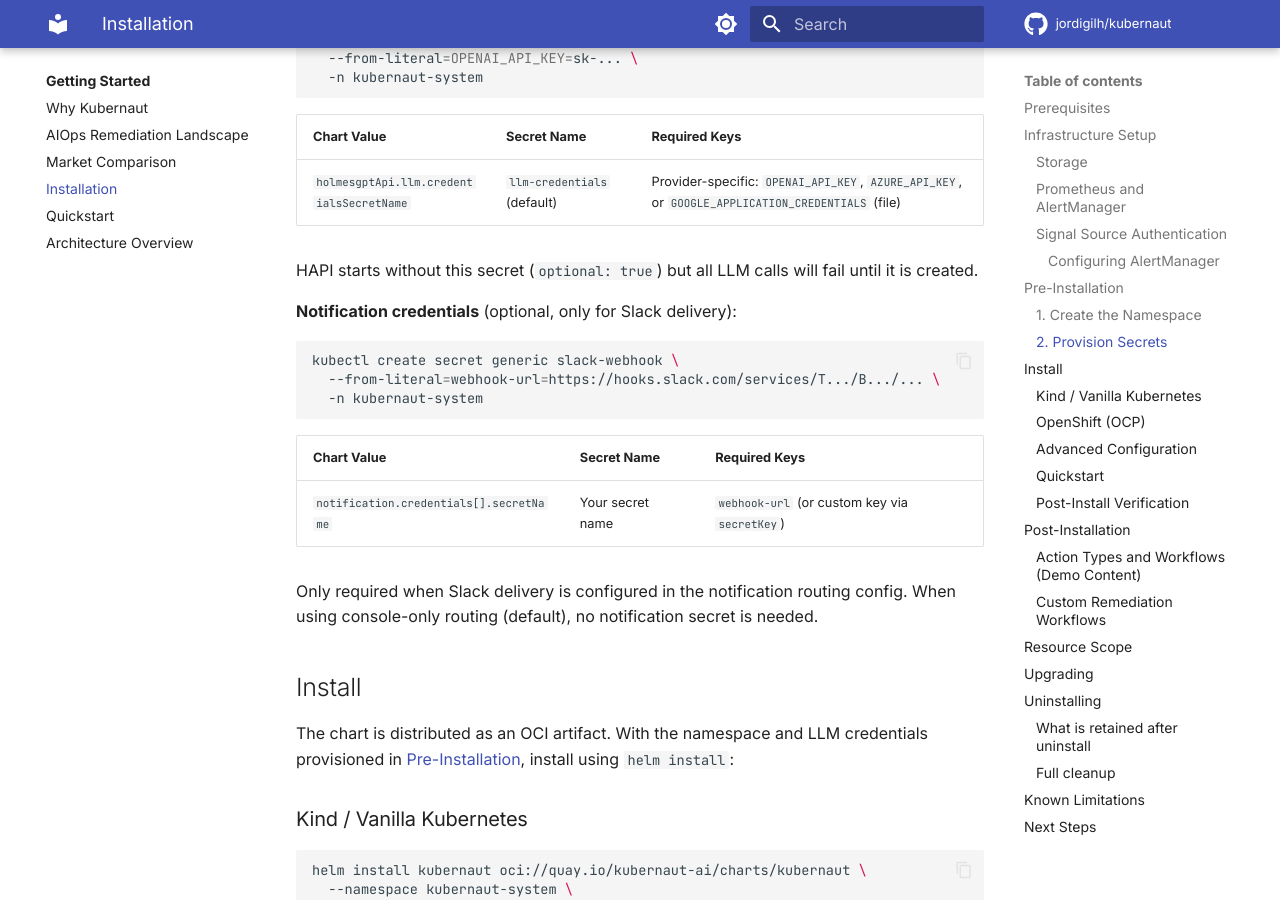
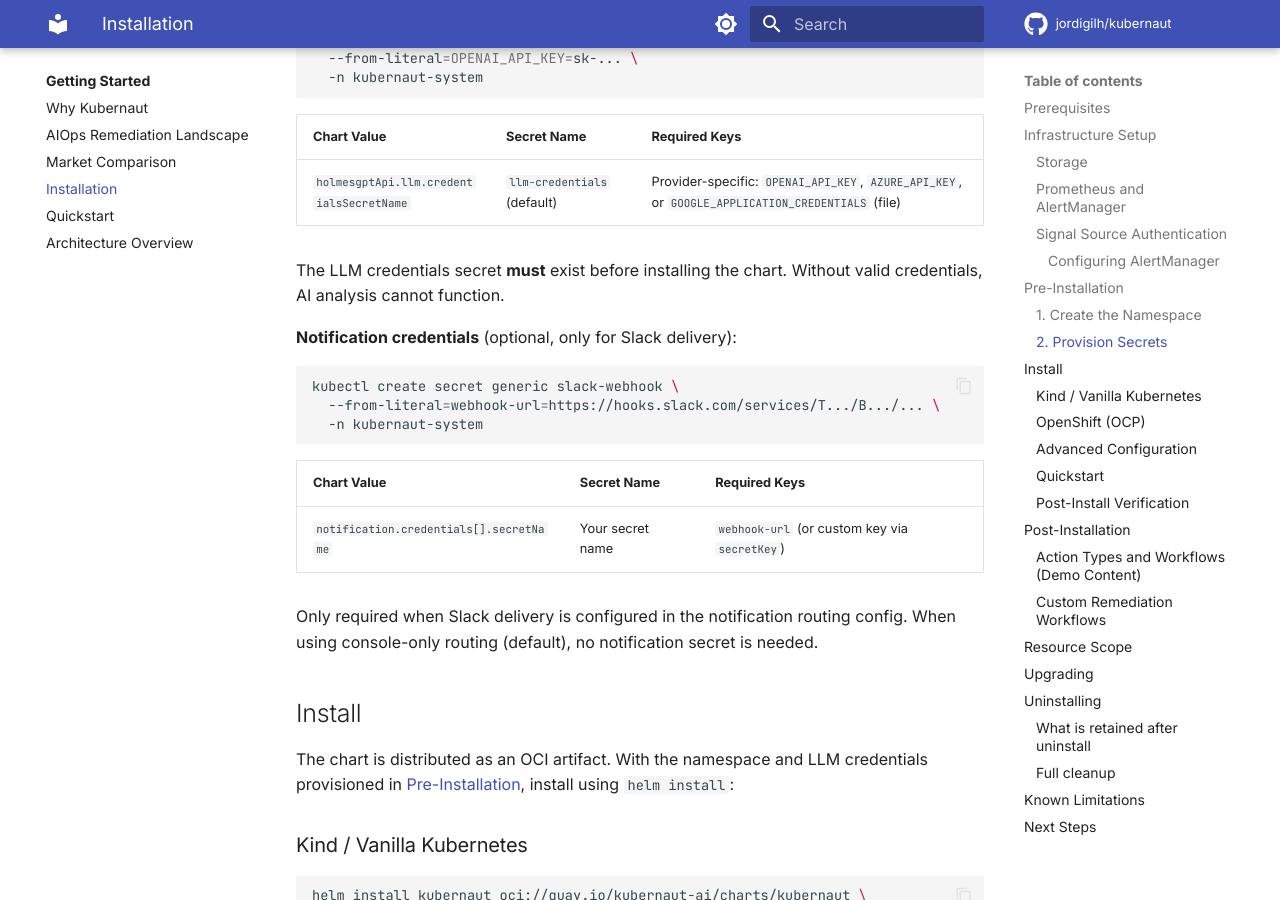
Before and after one commit to jordigilh/kubernaut-docs, an MkDocs documentation site: the page built from docs/getting-started/installation.md, in a window 1280 px wide and 900 px high, scrolled down 4937 px. Built offline with MkDocs 1.6.1 and Material for MkDocs 9.7.7, drawn with Linux system fonts in a browser that asks for light colours; comment, search, counter and statistics services are not loaded; the version menu is left out; some of the changed text lies outside the part shown.

Commit message:
docs: fix K8s version to 1.32+ and mark LLM credentials as required
selectableFields GA in 1.32 is the actual minimum. The previous 1.31+
was stale. Also replace the misleading 'optional: true' note on LLM
credentials with a clear statement that the secret must exist before
install.

Made-with: Cursor

```diff
--- a/docs/getting-started/installation.md
+++ b/docs/getting-started/installation.md
@@ -183,7 +183,7 @@ The chart **auto-generates** credentials for PostgreSQL, DataStorage, and Valkey
 |---|---|---|
 | `holmesgptApi.llm.credentialsSecretName` | `llm-credentials` (default) | Provider-specific: `OPENAI_API_KEY`, `AZURE_API_KEY`, or `GOOGLE_APPLICATION_CREDENTIALS` (file) |
 
-HAPI starts without this secret (`optional: true`) but all LLM calls will fail until it is created.
+The LLM credentials secret **must** exist before installing the chart. Without valid credentials, AI analysis cannot function.
 
 **Notification credentials** (optional, only for Slack delivery):
 
```
Also changed, not shown: other parts of docs/getting-started/installation.md (+1 -1 lines).
